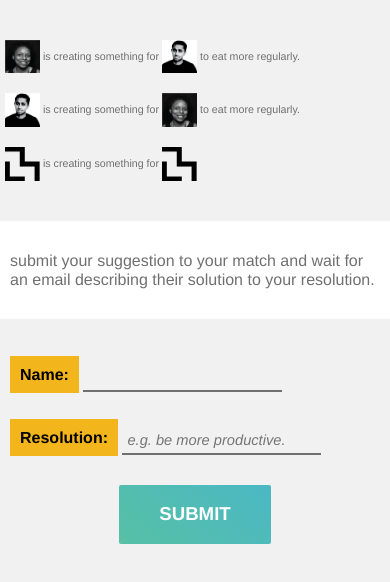
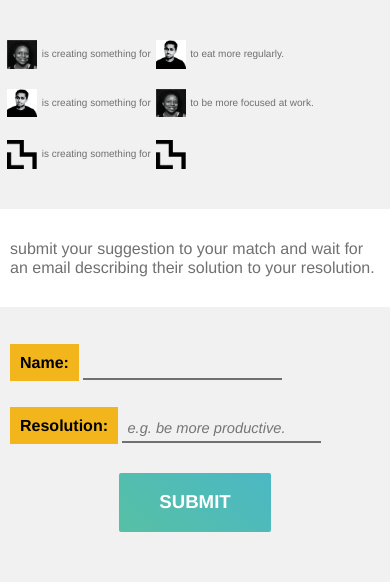
Before and after one commit to galkn/bitxbit, a plain HTML site: page index.html in a window 390 px wide. Shown: the part 292-874 px from the top of the page. Drawn offline with nearby package versions, Linux system fonts and the light colour scheme.

Commit message:
examples rotate on mobile site

```diff
--- a/index.html
+++ b/index.html
@@ -36,6 +36,40 @@
 <section id="main">
 
   <div id="examples">
+    <div id="sets">
+    <div class="set">
+      <div class="example">
+        <img src="images/users/5.png" alt="" />
+        is creating something for
+        <img src="images/users/6.png" alt="" />
+        to drink more water.
+      </div>
+
+      <div class="example">
+        <img src="images/users/6.png" alt="" />
+        is creating something for
+        <img src="images/users/5.png" alt="" />
+        to practice more yoga.
+      </div>
+    </div>
+
+    <div class="set">
+      <div class="example">
+        <img src="images/users/3.png" alt="" />
+        is creating something for
+        <img src="images/users/4.png" alt="" />
+        to fix his sleep schedule.
+      </div>
+
+      <div class="example">
+        <img src="images/users/4.png" alt="" />
+        is creating something for
+        <img src="images/users/3.png" alt="" />
+         to be more diligent in PT.
+      </div>
+    </div>
+
+    <div class="set visible">
       <div class="example">
         <img src="images/users/1.png" alt="" />
         is creating something for
@@ -47,15 +81,40 @@
         <img src="images/users/2.png" alt="" />
         is creating something for
         <img src="images/users/1.png" alt="" />
-      to eat more regularly.
+        to be more focused at work.
+      </div>
     </div>
 
-    <div class="example">
+    <div class="example" style="padding-top: 100px;">
       <img src="images/users/ml.png" alt="" />
       is creating something for
       <img src="images/users/ml.png" alt="" />
     </div>
   </div>
+  </div>
+
+  <script type="text/javascript">
+
+  $(function() {
+    //$("#sets .set");
+
+    var counter = 0;
+
+    function switch_examples() {
+      $("#sets .set.visible").animate({left: "-120%"}, function() {
+        $(this).css({left: "120%"});
+        $(this).removeClass("visible");
+      });
+      $("#sets .set").eq(counter % 3).animate({left: "0%"}, function() {
+        $(this).addClass("visible");
+      });
+      counter += 1;
+    }
+
+    setInterval(switch_examples, 5000);
+  });
+
+  </script>
 
   <div id="desc">
     <p>submit your suggestion to your match and wait for an email describing their solution to your resolution.</p>
--- a/main.css
+++ b/main.css
@@ -41,6 +41,10 @@ body, input {
 	line-height: 1;
 	color: #707070;
 	background: #f1f1f2;
+}
+
+body, #examples, #sets {
+	overflow-x: hidden;
 }
 
 a {
@@ -122,17 +126,18 @@ p {
 }
 
 #examples {
-	font-size: 8pt;
-	padding: 20px 5px;
+	font-size: 7.5pt;
+	padding: 40px 5px 20px;
 }
 
 #examples img {
-	width: 35px;
+	width: 30px;
 	vertical-align: middle;
+	margin: 0 2px;
 }
 
 .example {
-	margin: 20px 0;
+	margin: 0 0 20px 0;
 }
 
 #desc {
@@ -204,3 +209,21 @@ vertical-align: middle;
 :-ms-input-placeholder {
    font-style: italic;
 }
+
+#sets {
+	position: relative;
+}
+
+.set.visible {
+	position: absolute;
+	top: 0;
+	left: 0;
+	display: block;
+}
+
+.set {
+	left: 120%;
+	position: absolute;
+	top: 0;
+	width: 100%;
+}
```
Lines whose indentation alone changed are shown as unchanged.
